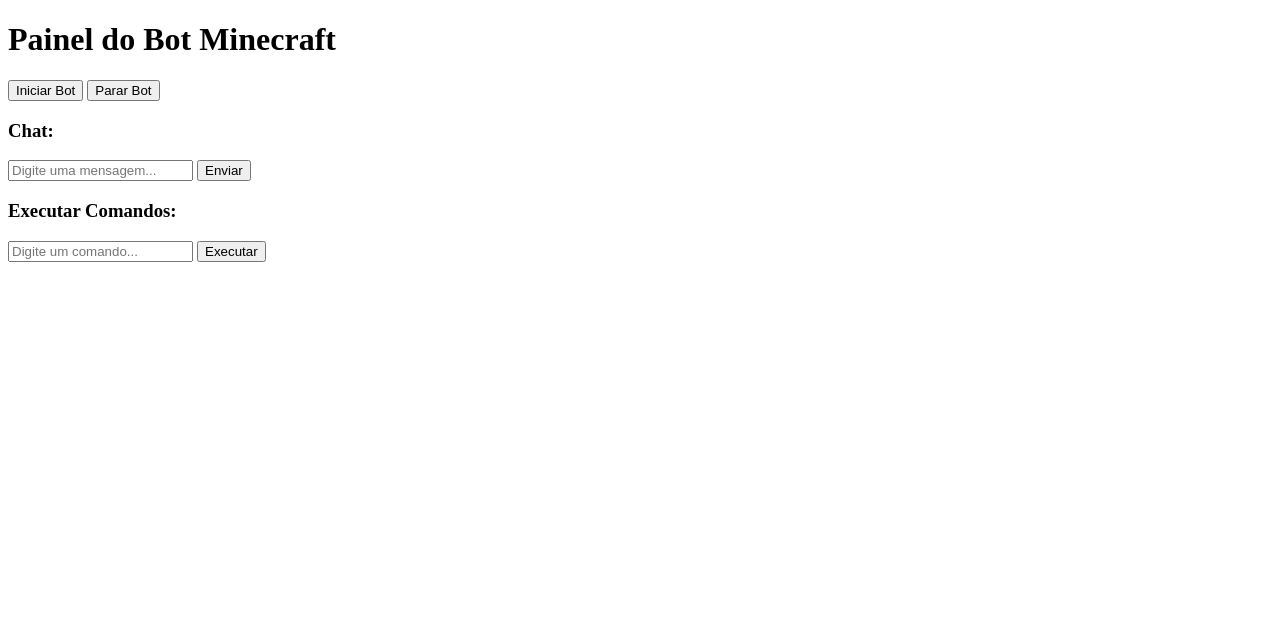
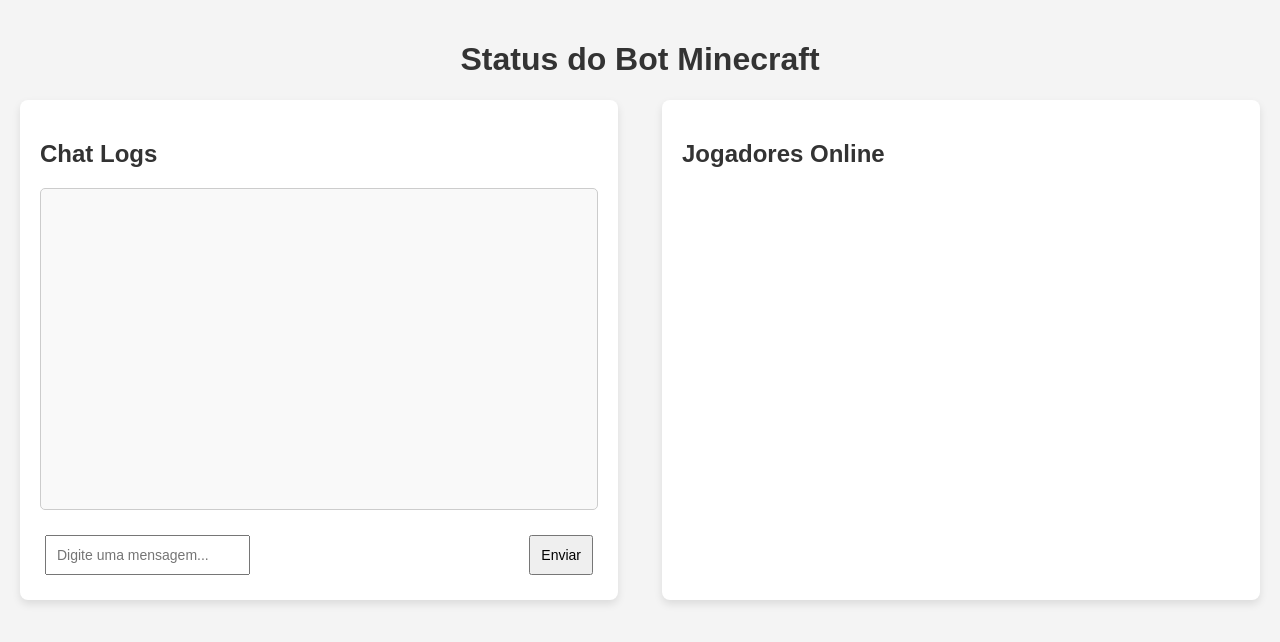
Before and after one commit to SOUZAAAAAAAAAAAAAsjsjksos/bott, a website: page public/index.html in a window 1280 px wide. Drawn offline with nearby package versions, Linux system fonts and the light colour scheme; no server answers.

Commit message:
Atualizar o index.html

```diff
--- a/public/index.html
+++ b/public/index.html
@@ -1,53 +1,123 @@
 <!DOCTYPE html>
-<html lang="pt">
+<html lang="pt-BR">
 <head>
     <meta charset="UTF-8">
     <meta name="viewport" content="width=device-width, initial-scale=1.0">
-    <title>Painel do Bot</title>
-    <script src="/socket.io/socket.io.js"></script>
+    <title>Bot Minecraft - Status</title>
+    <style>
+        body {
+            font-family: Arial, sans-serif;
+            background-color: #f4f4f4;
+            color: #333;
+            margin: 0;
+            padding: 20px;
+        }
+
+        h1 {
+            text-align: center;
+        }
+
+        .container {
+            display: flex;
+            justify-content: space-between;
+        }
+
+        .box {
+            width: 45%;
+            background-color: white;
+            padding: 20px;
+            border-radius: 8px;
+            box-shadow: 0 4px 8px rgba(0, 0, 0, 0.1);
+        }
+
+        .chat-log {
+            height: 300px;
+            overflow-y: scroll;
+            margin-bottom: 20px;
+            padding: 10px;
+            background-color: #f9f9f9;
+            border-radius: 5px;
+            border: 1px solid #ccc;
+        }
+
+        .player-list {
+            list-style: none;
+            padding: 0;
+        }
+
+        .player-list li {
+            background-color: #e9e9e9;
+            margin: 5px 0;
+            padding: 10px;
+            border-radius: 5px;
+        }
+
+        .input-container {
+            display: flex;
+            justify-content: space-between;
+        }
+
+        .input-container input, .input-container button {
+            padding: 10px;
+            margin: 5px;
+            font-size: 14px;
+        }
+
+    </style>
 </head>
 <body>
-    <h1>Painel do Bot Minecraft</h1>
 
-    <button onclick="startBot()">Iniciar Bot</button>
-    <button onclick="stopBot()">Parar Bot</button>
+    <h1>Status do Bot Minecraft</h1>
+    <div class="container">
+        <div class="box">
+            <h2>Chat Logs</h2>
+            <div id="chatLogs" class="chat-log"></div>
+            <div class="input-container">
+                <input id="messageInput" type="text" placeholder="Digite uma mensagem...">
+                <button onclick="sendMessage()">Enviar</button>
+            </div>
+        </div>
 
-    <h3>Chat:</h3>
-    <div id="chat"></div>
+        <div class="box">
+            <h2>Jogadores Online</h2>
+            <ul id="playerList" class="player-list"></ul>
+        </div>
+    </div>
 
-    <input id="messageInput" type="text" placeholder="Digite uma mensagem...">
-    <button onclick="sendMessage()">Enviar</button>
-
-    <h3>Executar Comandos:</h3>
-    <input id="commandInput" type="text" placeholder="Digite um comando...">
-    <button onclick="executeCommand()">Executar</button>
-
+    <script src="/socket.io/socket.io.js"></script>
     <script>
         const socket = io();
-        const chatDiv = document.getElementById("chat");
 
-        function startBot() {
-            socket.emit("startBot");
-        }
-
-        function stopBot() {
-            socket.emit("stopBot");
-        }
-
-        socket.on("chatMessage", (data) => {
-            const msgElement = document.createElement("p");
-            msgElement.textContent = `${data.username}: ${data.message}`;
-            chatDiv.appendChild(msgElement);
+        // Função para atualizar o chat com novas mensagens
+        socket.on('chatMessage', (messages) => {
+            const chatLogsDiv = document.getElementById('chatLogs');
+            chatLogsDiv.innerHTML = ''; // Limpa o chat antes de adicionar as novas mensagens
+            messages.forEach(message => {
+                const messageDiv = document.createElement('div');
+                messageDiv.textContent = message;
+                chatLogsDiv.appendChild(messageDiv);
+            });
         });
 
+        // Função para atualizar a lista de jogadores online
+        socket.on('updatePlayers', (players) => {
+            const playerList = document.getElementById('playerList');
+            playerList.innerHTML = ''; // Limpa a lista antes de adicionar os novos jogadores
+            players.forEach(player => {
+                const playerItem = document.createElement('li');
+                playerItem.textContent = player;
+                playerList.appendChild(playerItem);
+            });
+        });
+
+        // Enviar mensagem para o bot
         function sendMessage() {
-            const message = document.getElementById("messageInput").value;
-            socket.emit("sendMessage", message);
-        }
-
-        function executeCommand() {
-            const command = document.getElementById("commandInput").value;
-            socket.emit("executeCommand", command);
+            const messageInput = document.getElementById('messageInput');
+            const message = messageInput.value;
+            if (message) {
+                socket.emit('sendMessage', message); // Envia a mensagem para o servidor
+                messageInput.value = ''; // Limpa o campo de mensagem
+            }
         }
     </script>
 </body>
```
